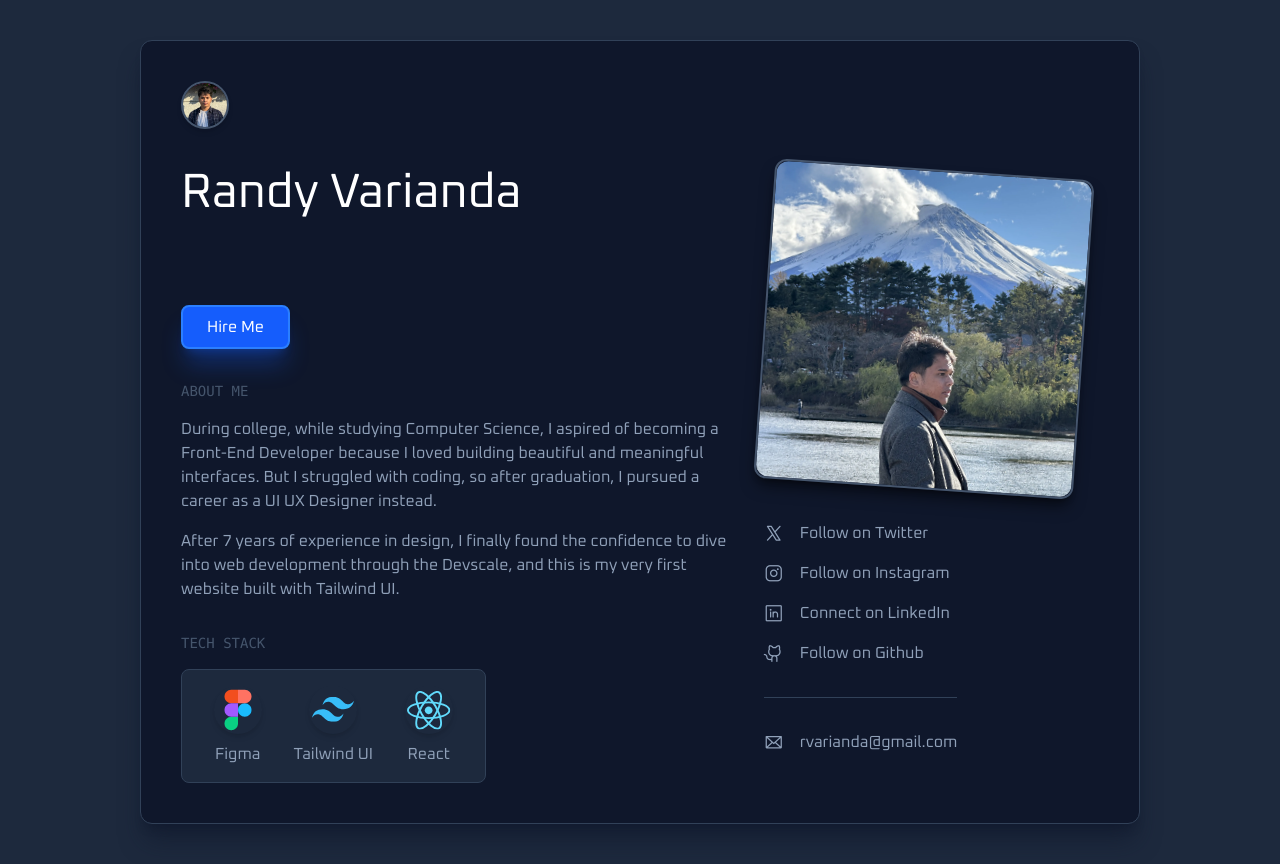
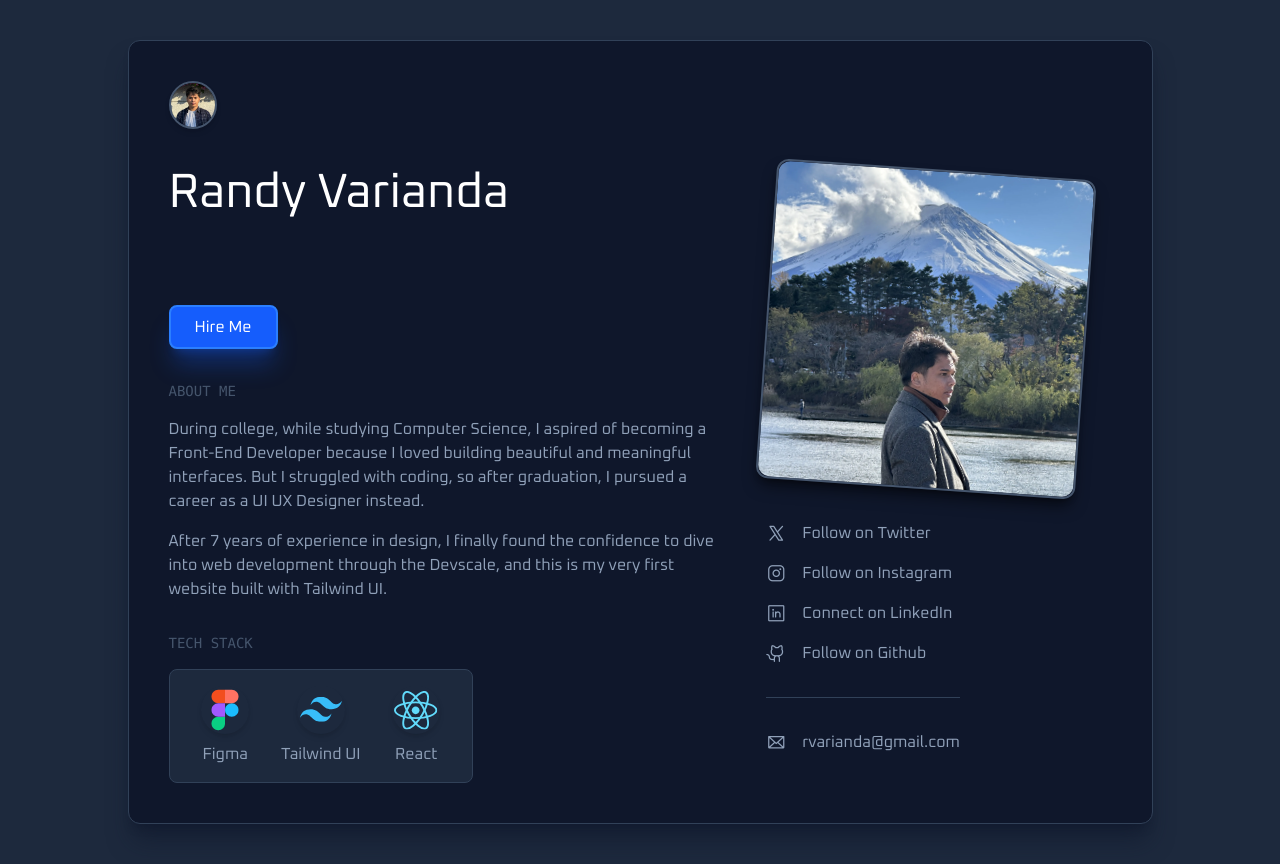
Before and after one commit to randyvarianda/my-website, a website: page index.html in a window 1280 px wide. Drawn offline with nearby package versions, Linux system fonts and the light colour scheme; files that its build step writes are made by us from their sources; files whose address does not match are found by name.

Commit message:
remove unnesecary code

```diff
--- a/index.html
+++ b/index.html
@@ -32,7 +32,7 @@
   </head>
   <body class="flex justify-center bg-slate-800 p-10">
     <main
-      class="flex flex-col w-[1000px] bg-slate-900 p-10 gap-10 rounded-xl border-1 border-slate-700 shadow-xl/60 shadow-slate-900"
+      class="flex flex-col w-[1025px] bg-slate-900 p-10 gap-10 rounded-xl border-1 border-slate-700 shadow-xl/60 shadow-slate-900"
     >
       <header class="flex flex-row justify-between text-white">
         <div
@@ -40,17 +40,10 @@
         >
           <img src="assets/randy-pp.jpg" alt="React" />
         </div>
-        <!-- <nav class="flex gap-4">
-          <div>LinkedIn</div>
-          <div>Twitter</div>
-          <div>Instagram</div>
-          <div>Upwork</div>
-          <div>Contra</div>
-        </nav> -->
       </header>
       <div class="wrapper flex flex-row gap-8">
         <div class="info flex flex-col gap-8 w-[60%]">
-          <div class="title flex flex-col gap-4">
+          <div class="title flex flex-col h-fit gap-4">
             <div class="flex flex-col h-[120px] gap-4">
               <h1 class="text-5xl text-white">Randy Varianda</h1>
               <h1 class="text-5xl text-white" id="greeting"></h1>
@@ -156,18 +149,6 @@
         </div>
       </div>
 
-      <!-- <div class="wrapper grid grid-cols-3">
-        <div
-          class="h-40 bg-emerald-900 text-white flex justify-center items-center"
-        >
-          <h1>Hello... I'm <span id="greeting"></span></h1>
-        </div>
-        <div class="h-40 bg-emerald-800"></div>
-        <div class="h-40 bg-emerald-700"></div>
-        <div class="h-40 bg-emerald-600"></div>
-        <div class="h-40 bg-emerald-500"></div>
-        <div class="h-40 bg-emerald-400"></div>
-      </div> -->
       <script src="dist/main.js"></script>
     </main>
   </body>
```
